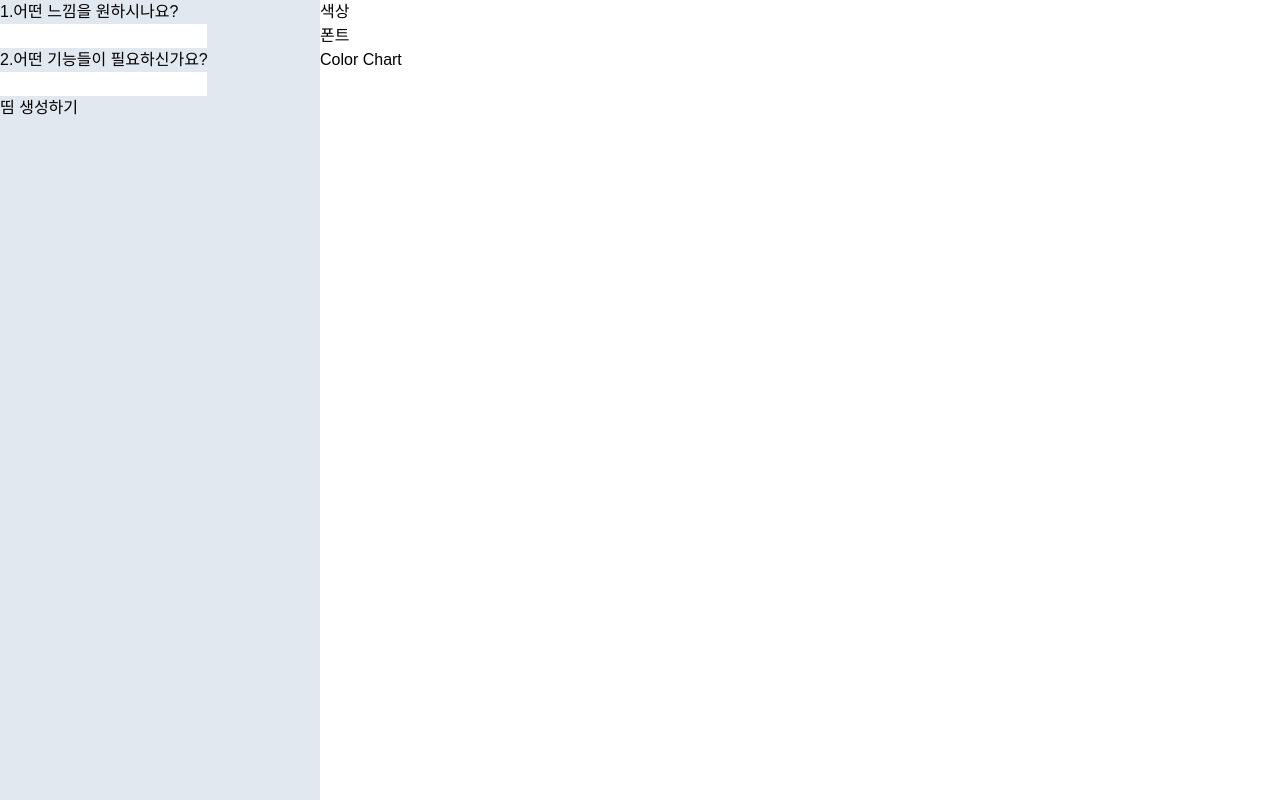
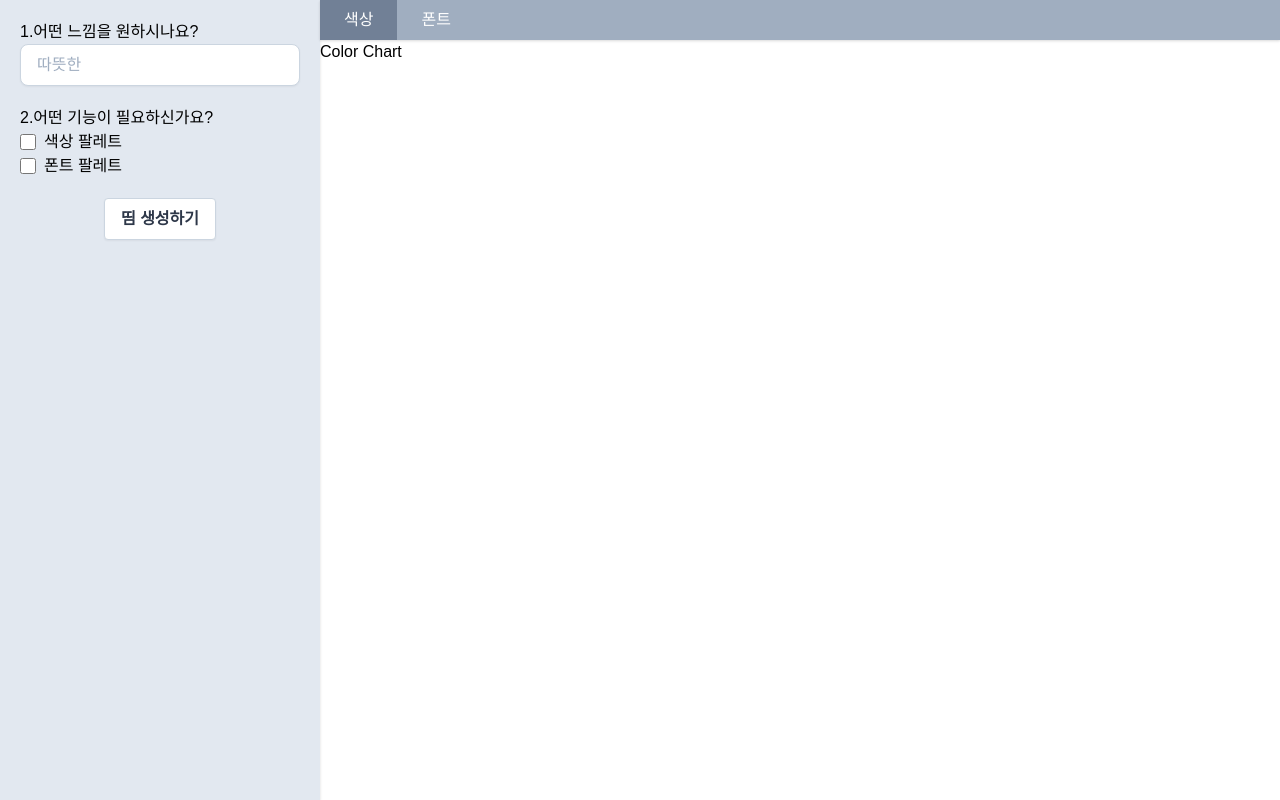
Before and after one commit to hanameee/thumbnail_generator, a React app: page / in a window 1280 px wide. Built offline with nearby package versions, Linux system fonts and the light colour scheme; a web font is replaced by a local one.

Commit message:
[Feat] Add basic styles to Layout

```diff
--- a/src/components/Layout.tsx
+++ b/src/components/Layout.tsx
@@ -1,10 +1,11 @@
 import React from "react";
 import Sidebar from "./Sidebar/Sidebar";
 import Result from "./Result/Result";
+
 export default function Layout() {
     return (
         <div className="flex">
-            <div className="w-1/3 md:w-1/4 bg-gray-300 h-screen">
+            <div className="w-1/3 md:w-1/4 bg-gray-300 h-screen shadow">
                 <Sidebar />
             </div>
             <div className="w-2/3 md:w-3/4 h-12">
--- a/src/components/Result/Result.tsx
+++ b/src/components/Result/Result.tsx
@@ -3,16 +3,32 @@ import ColorChart from "../ColorChart/ColorChart";
 import FontChart from "../FontChart/FontChart";
 
 const Result = () => {
-    const [tab, setTab] = useState("Color");
+    const [tab, setTab] = useState("color");
     return (
         <>
-            <nav>
-                <ul>
-                    <li onClick={() => setTab("Color")}>색상</li>
-                    <li onClick={() => setTab("Font")}>폰트</li>
+            <nav className="shadow">
+                <ul className="flex text-white h-10 bg-gray-500">
+                    <li
+                        className={`flex flex-row items-center px-6 hover:bg-gray-600 ${
+                            tab == "color" ? "bg-gray-600" : ""
+                        } cursor-pointer`}
+                        onClick={() => {
+                            setTab("color");
+                        }}
+                    >
+                        색상
+                    </li>
+                    <li
+                        className={`flex flex-row items-center px-6 hover:bg-gray-600 ${
+                            tab == "font" ? "bg-gray-600" : ""
+                        } cursor-pointer`}
+                        onClick={() => setTab("font")}
+                    >
+                        폰트
+                    </li>
                 </ul>
             </nav>
-            {tab === "Color" ? <ColorChart /> : <FontChart />}
+            {tab === "color" ? <ColorChart /> : <FontChart />}
         </>
     );
 };
--- a/src/components/Sidebar/Sidebar.tsx
+++ b/src/components/Sidebar/Sidebar.tsx
@@ -2,13 +2,31 @@ import React from "react";
 
 export default function Sidebar() {
     return (
-        <div>
+        <div className="p-5">
             <h2>1.어떤 느낌을 원하시나요?</h2>
-            <input />
-            <h2>2.어떤 기능들이 필요하신가요?</h2>
-            <input />
-            <div>
-                <button>띰 생성하기</button>
+            <input
+                className="bg-white focus:outline-none border border-gray-400 rounded-lg py-2 px-4 block w-full appearance-none leading-normal shadow-sm"
+                type="email"
+                placeholder="따뜻한"
+            />
+            <h2 className="pt-5">2.어떤 기능이 필요하신가요?</h2>
+            <div className="flex flex-col">
+                <label className="inline-flex items-center">
+                    <input
+                        type="checkbox"
+                        className="form-checkbox checked:bg-green-500 h-4 w-4"
+                    />
+                    <span className="ml-2">색상 팔레트</span>
+                </label>
+                <label className="inline-flex items-center">
+                    <input type="checkbox" className="form-checkbox h-4 w-4" />
+                    <span className="ml-2">폰트 팔레트</span>
+                </label>
+            </div>
+            <div className="pt-5 flex justify-center">
+                <button className="bg-white hover:bg-gray-100 focus:outline-none text-gray-800 font-semibold py-2 px-4 border border-gray-400 rounded shadow-sm">
+                    띰 생성하기
+                </button>
             </div>
         </div>
     );
```
Also changed, not shown: src/components/Navigation/Navigation.tsx (added).
